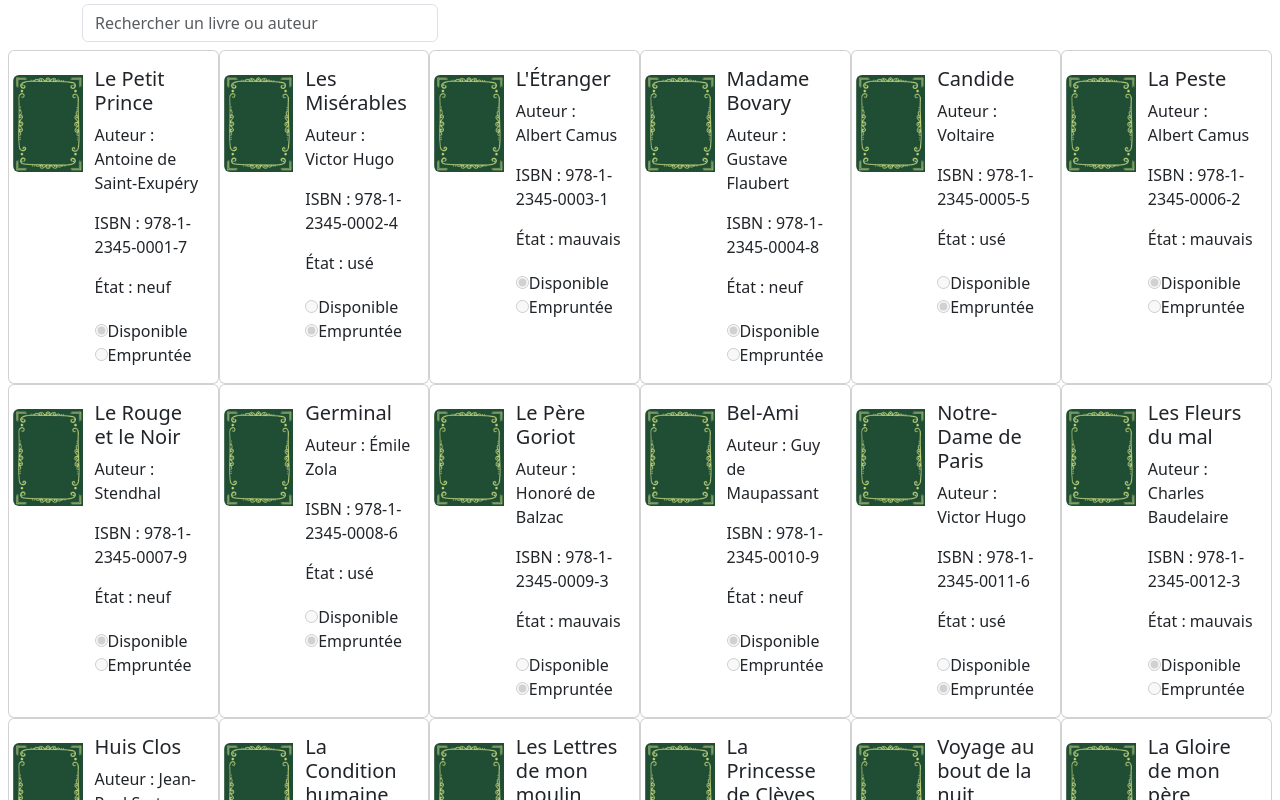
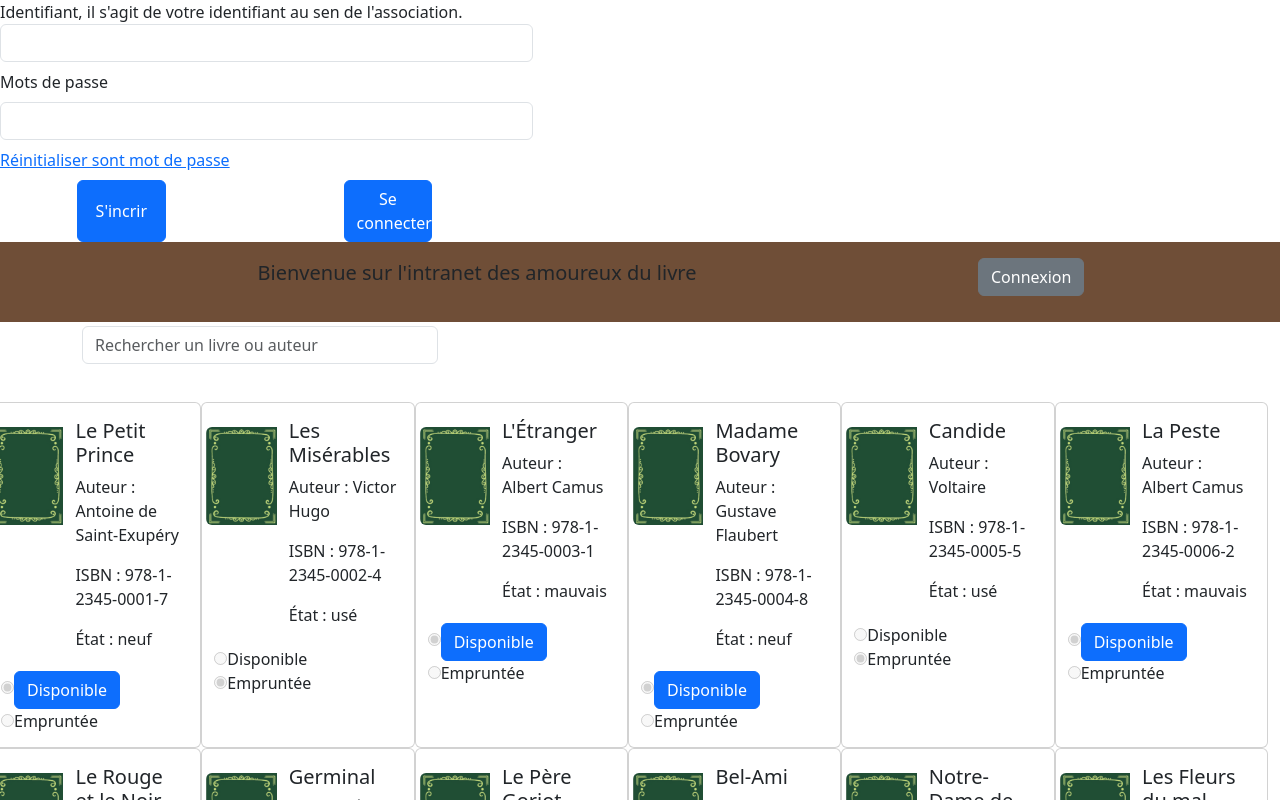
Before and after one commit to Korrighed/Biblio_App, a Vue app: page / in a window 1280 px wide. Shown: the top 800 px of the page. Built offline with nearby package versions, Linux system fonts and the light colour scheme.

Commit message:
Ajout du header

```diff
--- a/package.json
+++ b/package.json
@@ -18,6 +18,7 @@
     "boostrap": "^2.0.0",
     "bootstrap": "^5.3.3",
     "bootstrap-icons": "^1.11.3",
+    "pinia": "^2.3.0",
     "vue": "^3.5.12"
   },
   "devDependencies": {
--- a/src/App.vue
+++ b/src/App.vue
@@ -1,4 +1,10 @@
 <template>
+  <div class="row">
+    <connexionComponent />
+  </div>
+  <div class="row">
+    <headerComponent/>
+  </div>
   <div class="row">
     <bookCardComponent/>
   </div>
@@ -6,10 +12,30 @@
 </template>
 
   <script setup>
-    import bookCardComponent from './components/bookCardComponent.vue';
+    import bookCardComponent from './components/bookCards/bookCardComponent.vue';
+    import headerComponent from './components/headerComponent.vue';
+    import connexionComponent from './components/connexionComponent.vue';
+
+
   </script>
 
 
   <style>
+.primary {
+    color: #6F4E37 ;
+  }
+  .secondary {
+    color: #ECB176 ;
+  }
+
+
+  .alert {
+    color: #A67B5B
+  }
+
+  .info {
+    color: #FED8B1 ;
+  }
+
 
   </style>
--- a/src/components/bookCardComponent.vue
+++ /dev/null
@@ -1,72 +0,0 @@
-<script setup>
-import { ref, onMounted, computed } from "vue";
-import axios from "axios";
-import searchBarComponent from "./searchBarComponent.vue";
-import DispoComponent from "./dispoComponent.vue";
-
-
-const bookData = ref([]);
-const searchFilter = ref ('');//String from the searchBarComponent
-
-// Fonction pour récupérer les livres depuis le fichier JSON
-async function fetchBooks() {
-    const booksLinks = "./livres.json";
-    try {
-        const response = await axios.get(booksLinks);
-        bookData.value = response.data.livres;
-    } catch (error) {
-        console.error("Erreur lors de la récupération des livres :", error);
-    }
-}
-const filteredItems = computed (() => {
-    if (searchFilter.value != '') {
-        return bookData.value.filter(livre =>
-        livre.titre.toLowerCase().includes(searchFilter.value.toLowerCase()) ||
-        livre.auteur.toLowerCase().includes(searchFilter.value.toLowerCase())
-        );
-    }
-    return bookData.value;
-})
-const handleSearch = (search) => {
-    searchFilter.value = search;
-}
-
-onMounted(() => {
-    fetchBooks();
-});
-
-</script>
-
-<template>
-    <div class="container">
-        <div class ="row">
-            <div class=" col-12 mt-1">
-                <searchBarComponent @search="handleSearch"/>
-            </div>
-        </div>
-    </div>
-    <div class="container">
-        <div class ="row m-2">
-            <div class="card justify-content-between p-0 col-lg-2 col-sm-5" v-for="(livre, index) in filteredItems" :key="index">
-                <div class="row g-0">
-                    <div class="col-4">
-                        <img :src="livre.image || 'default-cover.jpg'" class="img-fluid rounded-start ms-1 mt-lg-4" alt="couverture">
-                    </div>
-                    <div class="col-8 p-0">
-                        <div class="card-body">
-                            <h5 class="card-title">{{ livre.titre }}</h5>
-                            <p class="card-text">Auteur : {{ livre.auteur || "Auteur inconnu" }}</p>
-                            <p class="card-text">ISBN : {{ livre.ISBN }}</p>
-                            <p class="card-text">État : {{ livre.etat }}</p>
-                            <DispoComponent :emprunt="livre.emprunt" />
-                        </div>
-                    </div>
-                </div>
-            </div>
-        </div>
-    </div>
-</template>
-
-<style>
-/* Ajoutez votre CSS personnalisé ici si nécessaire */
-</style>
--- /dev/null
+++ b/src/components/bookCards/bookCardComponent.vue
@@ -0,0 +1,73 @@
+<script setup>
+import { ref, onMounted, computed } from "vue";
+import axios from "axios";
+import searchBarComponent from "./searchBarComponent.vue";
+import DispoComponent from "./dispoComponent.vue";
+
+
+const bookData = ref([]);
+const searchFilter = ref('');//String from the searchBarComponent
+
+// Fonction pour récupérer les livres depuis le fichier JSON
+async function fetchBooks() {
+    const booksLinks = "./livres.json";
+    try {
+        const response = await axios.get(booksLinks);
+        bookData.value = response.data.livres;
+    } catch (error) {
+        console.error("Erreur lors de la récupération des livres :", error);
+    }
+}
+
+const filteredItems = computed(() => {
+    if (searchFilter.value != '') {
+        return bookData.value.filter(livre =>
+            livre.titre.toLowerCase().includes(searchFilter.value.toLowerCase()) ||
+            livre.auteur.toLowerCase().includes(searchFilter.value.toLowerCase())
+        );
+    }
+    return bookData.value;
+})
+const handleSearch = (search) => {
+    searchFilter.value = search;
+}
+
+onMounted(() => {
+    fetchBooks();
+});
+
+</script>
+
+<template>
+    <div class="container">
+        <div class=" col-12 mt-1 align-self-start">
+            <searchBarComponent @search="handleSearch" />
+        </div>
+    </div>
+    <div class="row">
+        <div class="card justify-content-between p-0 col-lg-2 col-sm-5" v-for="(livre, index) in filteredItems"
+            :key="index">
+            <div class="row g-0">
+                <div class="col-4">
+                    <img :src="livre.image || 'default-cover.jpg'" class="img-fluid rounded-start ms-1 mt-lg-4"
+                        alt="couverture">
+                </div>
+                <div class="col-8 p-0">
+                    <div class="card-body">
+                        <h5 class="card-title">{{ livre.titre }}</h5>
+                        <p class="card-text">Auteur : {{ livre.auteur || "Auteur inconnu" }}</p>
+                        <p class="card-text">ISBN : {{ livre.ISBN }}</p>
+                        <p class="card-text">État : {{ livre.etat }}</p>
+                    </div>
+                </div>
+                <div class="row">
+                    <DispoComponent :emprunt="livre.emprunt" />
+                </div>
+            </div>
+        </div>
+    </div>
+</template>
+
+<style>
+/* Ajoutez votre CSS personnalisé ici si nécessaire */
+</style>
--- a/src/components/dispoComponent.vue
+++ b/src/components/bookCards/dispoComponent.vue
@@ -1,16 +1,22 @@
 <template>
-    <label class ="flex flex-nowrap mt-1">
+  <div class="container">
+    <div class="col-12">
+      <label class="flex flex-nowrap mt-1">
         <input type="radio" value="disponible" :checked="isDisponible" disabled />
-        <span class="whitespace-nowrap">Disponible</span>
-    </label>
-    <label class ="flex flex-nowrap">
+        <button v-if="isDisponible" type="button" class="btn btn-primary" value="disponible">
+          Disponible
+        </button>
+        <span v-else >Disponible</span>
+      </label>
+      <label class="flex flex-nowrap">
         <input type="radio" value="emprunte" :checked="isEmprunte" disabled />
         <span class="whitespace-nowrap">Empruntée</span>
-    </label>
+      </label>
+    </div>
+  </div>
 </template>
 
 <script setup>
-
 import { computed } from "vue";
 
 const { emprunt } = defineProps({
@@ -22,5 +28,4 @@ const { emprunt } = defineProps({
 
 const isDisponible = computed(() => emprunt !== "oui");
 const isEmprunte = computed(() => emprunt === "oui");
-
 </script>
--- a/src/components/searchBarComponent.vue
+++ b/src/components/bookCards/searchBarComponent.vue
@@ -4,7 +4,8 @@
         <div class="col-md-4 align-self-start">
             <form action="" class="search-form">
                 <div class="form-group has-feedback">
-                    <input type="text" @input="search" class="form-control" name="search" id="search" placeholder="Rechercher un livre ou auteur">
+                    <input type="text" @input="search" class="form-control"
+                    name="search" id="search" placeholder="Rechercher un livre ou auteur">
             	</div>
             </form>
         </div>
--- /dev/null
+++ b/src/components/connexionComponent.vue
@@ -0,0 +1,25 @@
+<template>
+    <div>
+        <form>
+            <div class="mb-2 col-lg-5 col-sm-12">
+                Identifiant, il s'agit de votre identifiant au sen de l'association.
+                <input type="email" class="form-control" id="volunterId" aria-describedby="emailHelp" />
+            </div>
+            <div class="mb-2 col-lg-5 col-sm-12">
+                <label for="exampleInputPassword1" class="form-label">Mots de passe</label>
+                <input class="form-control" id="password" />
+            </div>
+            <div class="mb-2 col-lg-5 col-sm-12">
+                 <a href="#" class="justify-content-end">Réinitialiser sont mot de passe</a>
+            </div>
+            <div class="row justify-content-between col-lg-5 col-sm-12">
+                <button type="submit" class="btn btn-primary col-lg-2 col-sm-3 mx-auto">S'incrir</button>
+                <button type="submit" class="btn btn-primary col-lg-2 col-sm-3 mx-auto ">Se connecter</button>
+            </div>
+        </form>
+    </div>
+</template>
+
+<script setup></script>
+
+<style></style>
--- /dev/null
+++ b/src/components/headerComponent.vue
@@ -0,0 +1,22 @@
+<template>
+    <div class="container" style="background-color: #6F4E37">
+        <div class="row">
+            <div class="col-9 align-content-center m-auto fs-5 text-center mt-3">
+                Bienvenue sur l'intranet des amoureux du livre
+            </div>
+            <div class="col-3">
+                <button type="button" class="btn btn-secondary mt-3" value="connexion">Connexion</button>
+            </div>
+        </div>
+    </div>
+</template>
+
+<script setup>
+
+</script>
+
+<style>
+.container {
+    height: 10vh;
+}
+</style>
```
Also changed, not shown: 2 other files (tests, documents, lock files or other folders).
